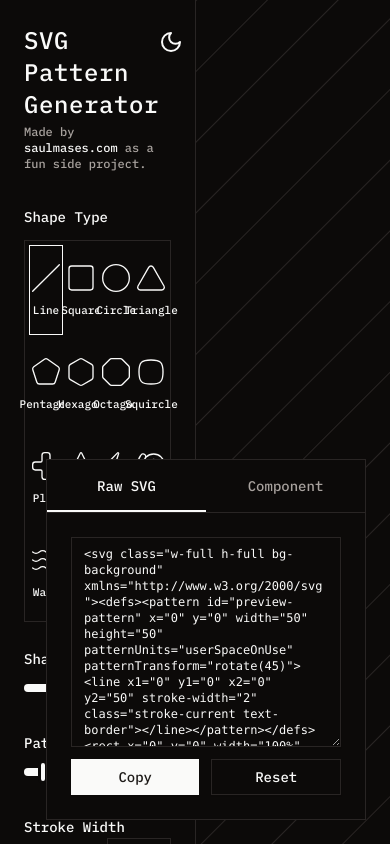
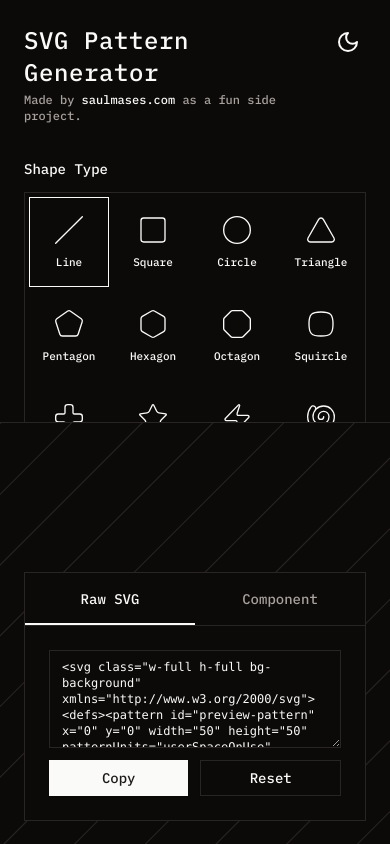
Before and after one commit to saulmases/svg-pattern-generator, a Next.js app: page / in a window 390 px wide. Built offline with nearby package versions, Linux system fonts and the light colour scheme.

Commit message:
Responsive styles fixes

```diff
--- a/app/page.tsx
+++ b/app/page.tsx
@@ -168,9 +168,9 @@ export default function Home() {
   }
 
   return (
-    <main className="w-full h-dvh bg-border grid grid-cols-12 gap-px overflow-hidden">
+    <main className="w-full h-dvh bg-border grid grid-cols-1 lg:grid-cols-12 gap-px overflow-hidden">
 
-      <div className="w-full h-full bg-background p-6 space-y-8 relative overflow-y-auto col-span-6 lg:col-span-7 xl:col-span-6 2xl:col-span-6">
+      <div className="w-full h-[50dvh] lg:h-full bg-background p-6 space-y-8 relative overflow-y-auto col-span-6 lg:col-span-7 xl:col-span-6 2xl:col-span-6">
 
         <div className="w-full flex items-start justify-between">
           <div className="w-full flex flex-col space-y-1">
@@ -187,7 +187,7 @@ export default function Home() {
             <div className="space-y-3">
               <Label>Shape Type</Label>
               <RadioGroup
-                className="grid grid-cols-4 gap-1 border p-1"
+                className="grid grid-cols-4 sm:grid-cols-6 md:grid-cols-8 lg:grid-cols-4 gap-1 border p-1"
                 value={patternProps.shape}
                 onValueChange={(value) => handleInputChange("shape", value)}
               >
@@ -396,7 +396,7 @@ export default function Home() {
 
       </div>
 
-      <div className="w-full h-full bg-background p-6 relative col-span-6 lg:col-span-5 xl:col-span-6 2xl:col-span-6">
+      <div className="w-full h-[50dvh] lg:h-full bg-background p-6 relative col-span-6 lg:col-span-5 xl:col-span-6 2xl:col-span-6">
         <div className="w-full h-full absolute top-0 left-0 right-0 bottom-0 overflow-hidden">
           <SVGPattern
             patternId="preview-pattern"
@@ -408,7 +408,7 @@ export default function Home() {
             getRawSVG={setRawSVG}
           />
         </div>
-        <div className="w-80 absolute right-6 bottom-6 z-20 bg-background border">
+        <div className="w-auto lg:w-80 absolute left-6 lg:left-auto right-6 bottom-6 z-20 bg-background border">
           <Tabs defaultValue="raw" className="w-full">
             <TabsList className="w-full h-auto rounded-none border-b border-border bg-transparent p-0">
               <TabsTrigger
@@ -424,14 +424,14 @@ export default function Home() {
                 Component
               </TabsTrigger>
             </TabsList>
-            <TabsContent value="raw" className="p-6 pb-3 mt-0">
-              <Textarea value={rawSVG} readOnly className="font-mono text-xs" rows={12} />
+            <TabsContent value="raw" className="p-6 pb-0 mt-0">
+              <Textarea value={rawSVG} readOnly className="font-mono text-xs" rows={5} />
             </TabsContent>
-            <TabsContent value="component" className="p-6 pb-3 mt-0">
-              <Textarea ref={codeRef} value={generateCode()} readOnly className="font-mono text-xs" rows={12} />
+            <TabsContent value="component" className="p-6 pb-0 mt-0">
+              <Textarea ref={codeRef} value={generateCode()} readOnly className="font-mono text-xs" rows={5} />
             </TabsContent>
           </Tabs>
-          <div className="w-full flex items-center gap-3 p-6 pt-0">
+          <div className="w-full flex items-center gap-3 p-6 pt-3">
             <Button className="w-full" variant="default" onClick={copyToClipboard}>{copyButtonText}</Button>
             <Button className="w-full" variant="outline" onClick={resetControls}>Reset</Button>
           </div>
--- a/components/theme-toggle.tsx
+++ b/components/theme-toggle.tsx
@@ -11,6 +11,7 @@ export function ThemeToggle() {
 
   return (
     <Button
+      className="flex-shrink-0"
       variant="ghost"
       size="icon"
       onClick={() => setTheme(theme === "light" ? "dark" : "light")}
```
